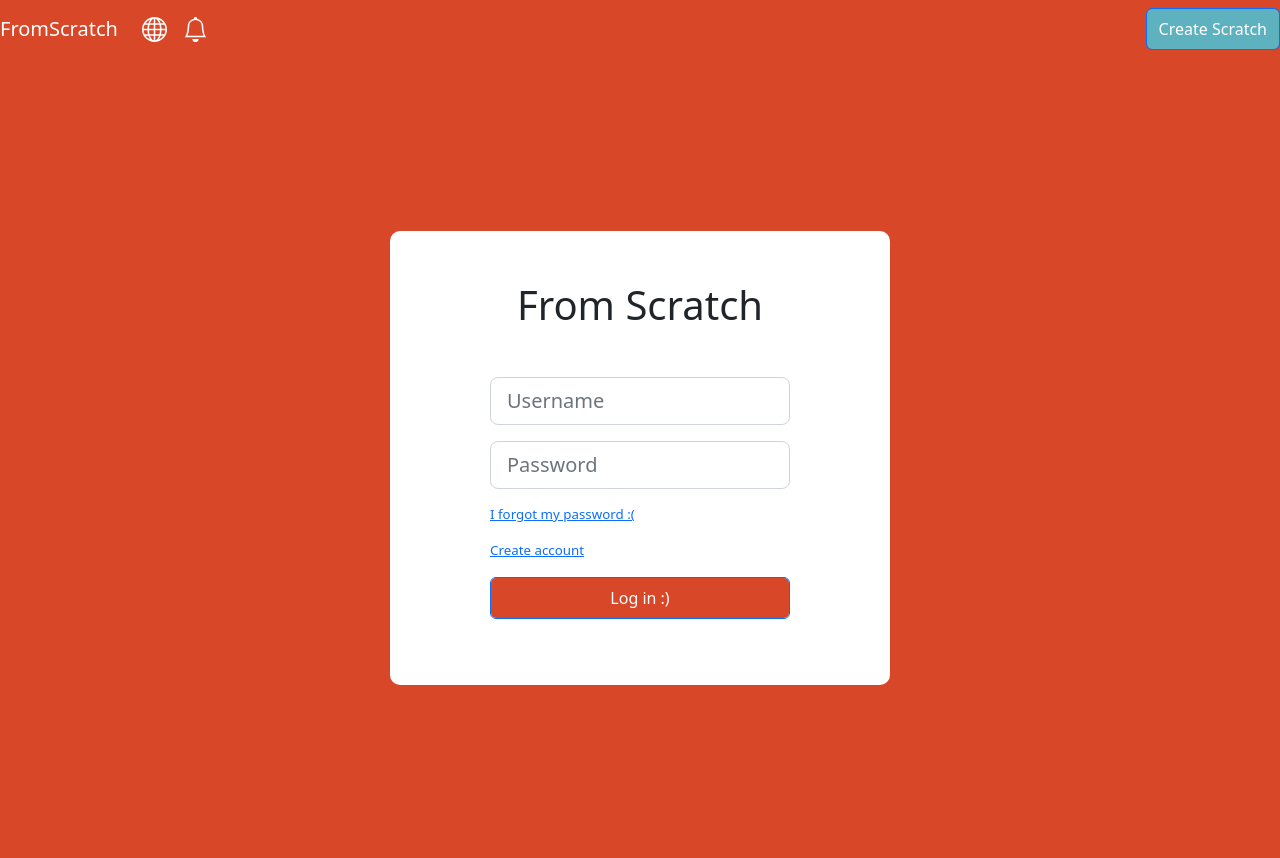
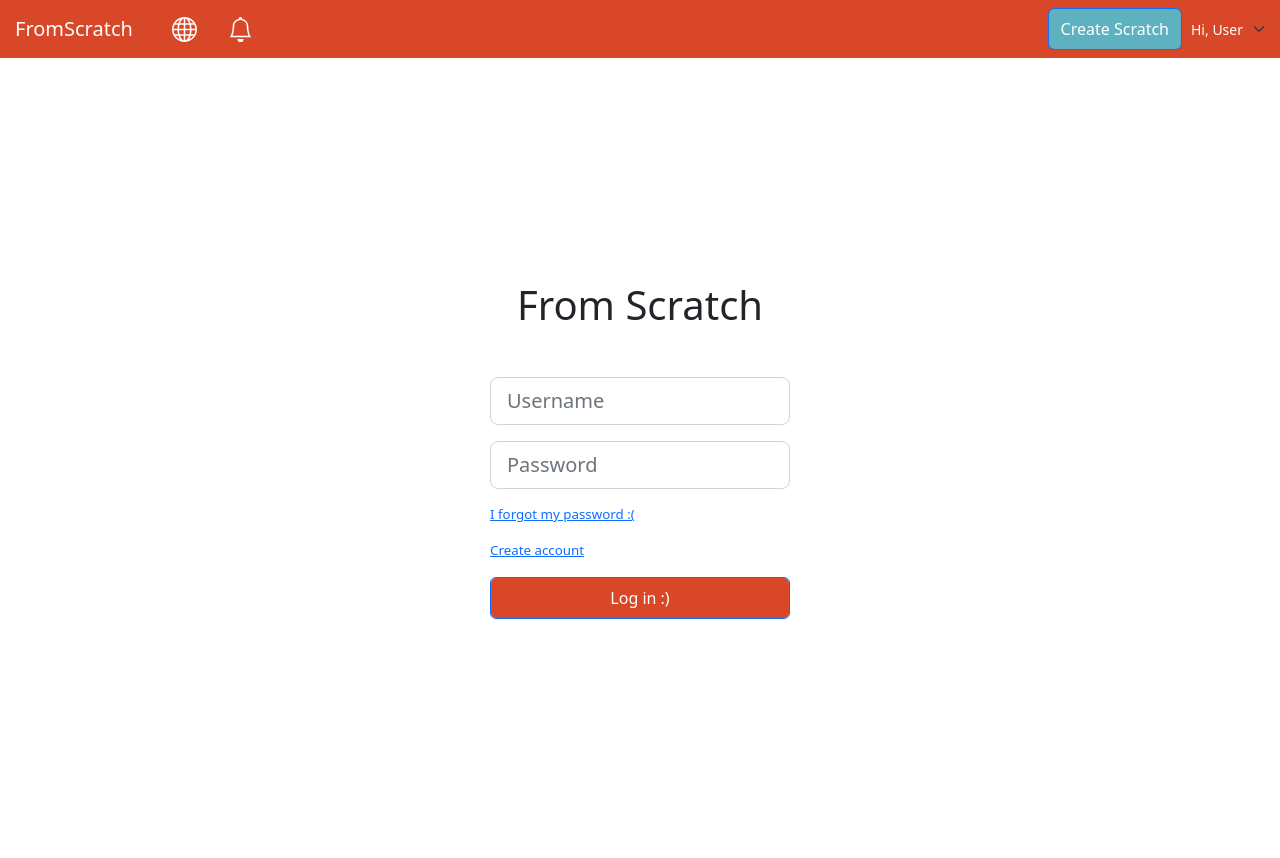
Before and after one commit to CesarCGuzman/itsc-3155-FromScratch, a Flask app: page /signin in a window 1280 px wide. Run offline with Flask 2, Linux system fonts and the light colour scheme.

Commit message:
Adding selection dropdown / Adding comments

```diff
--- a/static/css/main.css
+++ b/static/css/main.css
@@ -6,6 +6,7 @@
 
 .link-white{
     color: #ffff;
+    margin-left: 15px;
 }
 
 .nav-right{
@@ -24,9 +25,29 @@ svg:hover{
     fill: black;
 }
 
+svg.downarrow{
+    fill: white;
+}
+
+.user-dropdown{
+    background-color: #d84727;
+    border-radius: 0px;
+    border-color: #d84727;
+    color: #ffff;
+}
+.user-dropdown:hover{
+    border-radius: 0pt;
+    border-color: #d84727;
+}
+
+.user-dropdown:focus{
+    border-color: #d84727;
+}
+
 /* Login Page */
-.login-background{
+.login-body{
     background-color: #d84727;
+    /* overflow-y: hidden; */
 }
 
 .login-container{
--- a/templates/layout.html
+++ b/templates/layout.html
@@ -12,25 +12,25 @@
 
 <nav class="navbar navbar-expand-lg nav-orange">
     <button class="navbar-toggler link-white" type="button" data-bs-toggle="collapse" data-bs-target="#navbarTogglerDemo03" aria-controls="navbarTogglerDemo03" aria-expanded="false" aria-label="Toggle navigation">
-      <span class="navbar-toggler-icon link-white"></span>
+      <span class="navbar-toggler-icon"></span>
     </button>
     <a class="navbar-brand link-white" href="#">FromScratch</a>
 
     <div class="collapse navbar-collapse" id="navbarTogglerDemo03">
       <ul class="navbar-nav mr-auto mt-2 mt-lg-0">
+
         <!--Discover Nav Link-->
         <li class="nav-item active">
           <a class="nav-link link-white" href="/Discover">
-            <!--Icon by <a href="https://freeicons.io/profile/75801">Hilmy Abiyyu Asad</a> on <a href="https://freeicons.io">freeicons.io</a>-->
             <svg xmlns="http://www.w3.org/2000/svg" width="25" height="25" fill="currentColor" class="bi bi-globe" viewBox="0 0 16 16">
                 <path d="M0 8a8 8 0 1 1 16 0A8 8 0 0 1 0 8zm7.5-6.923c-.67.204-1.335.82-1.887 1.855A7.97 7.97 0 0 0 5.145 4H7.5V1.077zM4.09 4a9.267 9.267 0 0 1 .64-1.539 6.7 6.7 0 0 1 .597-.933A7.025 7.025 0 0 0 2.255 4H4.09zm-.582 3.5c.03-.877.138-1.718.312-2.5H1.674a6.958 6.958 0 0 0-.656 2.5h2.49zM4.847 5a12.5 12.5 0 0 0-.338 2.5H7.5V5H4.847zM8.5 5v2.5h2.99a12.495 12.495 0 0 0-.337-2.5H8.5zM4.51 8.5a12.5 12.5 0 0 0 .337 2.5H7.5V8.5H4.51zm3.99 0V11h2.653c.187-.765.306-1.608.338-2.5H8.5zM5.145 12c.138.386.295.744.468 1.068.552 1.035 1.218 1.65 1.887 1.855V12H5.145zm.182 2.472a6.696 6.696 0 0 1-.597-.933A9.268 9.268 0 0 1 4.09 12H2.255a7.024 7.024 0 0 0 3.072 2.472zM3.82 11a13.652 13.652 0 0 1-.312-2.5h-2.49c.062.89.291 1.733.656 2.5H3.82zm6.853 3.472A7.024 7.024 0 0 0 13.745 12H11.91a9.27 9.27 0 0 1-.64 1.539 6.688 6.688 0 0 1-.597.933zM8.5 12v2.923c.67-.204 1.335-.82 1.887-1.855.173-.324.33-.682.468-1.068H8.5zm3.68-1h2.146c.365-.767.594-1.61.656-2.5h-2.49a13.65 13.65 0 0 1-.312 2.5zm2.802-3.5a6.959 6.959 0 0 0-.656-2.5H12.18c.174.782.282 1.623.312 2.5h2.49zM11.27 2.461c.247.464.462.98.64 1.539h1.835a7.024 7.024 0 0 0-3.072-2.472c.218.284.418.598.597.933zM10.855 4a7.966 7.966 0 0 0-.468-1.068C9.835 1.897 9.17 1.282 8.5 1.077V4h2.355z"/>
               </svg>
           </a>
         </li>
+
         <!--Notification Nav Link-->
         <li class="nav-item">
           <a class="nav-link link-white" href="/">
-            <!--Icon by <a href="https://freeicons.io/profile/726">Free Preloaders</a> on <a href="https://freeicons.io">freeicons.io</a>-->
             <?xml version="1.0" encoding="UTF-8" standalone="no"?>
             <svg xmlns="http://www.w3.org/2000/svg" width="25" height="25" fill="currentColor" class="bi bi-bell" viewBox="0 0 16 16">
                 <path d="M8 16a2 2 0 0 0 2-2H6a2 2 0 0 0 2 2zM8 1.918l-.797.161A4.002 4.002 0 0 0 4 6c0 .628-.134 2.197-.459 3.742-.16.767-.376 1.566-.663 2.258h10.244c-.287-.692-.502-1.49-.663-2.258C12.134 8.197 12 6.628 12 6a4.002 4.002 0 0 0-3.203-3.92L8 1.917zM14.22 12c.223.447.481.801.78 1H1c.299-.199.557-.553.78-1C2.68 10.2 3 6.88 3 6c0-2.42 1.72-4.44 4.005-4.901a1 1 0 1 1 1.99 0A5.002 5.002 0 0 1 13 6c0 .88.32 4.2 1.22 6z"/>
@@ -38,14 +38,26 @@
           </a>
         </li>
       </ul>
-      <!--Button and stuff-->
+
+      <!--Create Scratch Button-->
     </div>
     <div class="justify-content-end">
-        <form action="" method="get" class="form-inline">
-            <button class="btn btn-primary form-control form-control-lg create-btn">Create Scratch</button>
-        </form>
+      <form action="" method="get" class="form-inline">
+          <button class="btn btn-primary form-control form-control-lg create-btn">Create Scratch</button>
+      </form>
+    </div>
 
-      </div>
+    <!--Username + selection dropdown-->
+    <div class="justify-content-end">
+      <form action="" method="get" class="form-inline">
+          <select class="form-select form-select-sm user-dropdown" aria-label=".form-select-lg example">
+              <option disabled selected style="display: none">Hi, User</option>
+              <option value="1">One</option>
+              <option value="2">Two</option>
+              <option value="3">Three</option>
+            </select>
+      </form>
+    </div>
   </nav>
 <body {% block content %}{% endblock %}>
     <div class="container">
```
